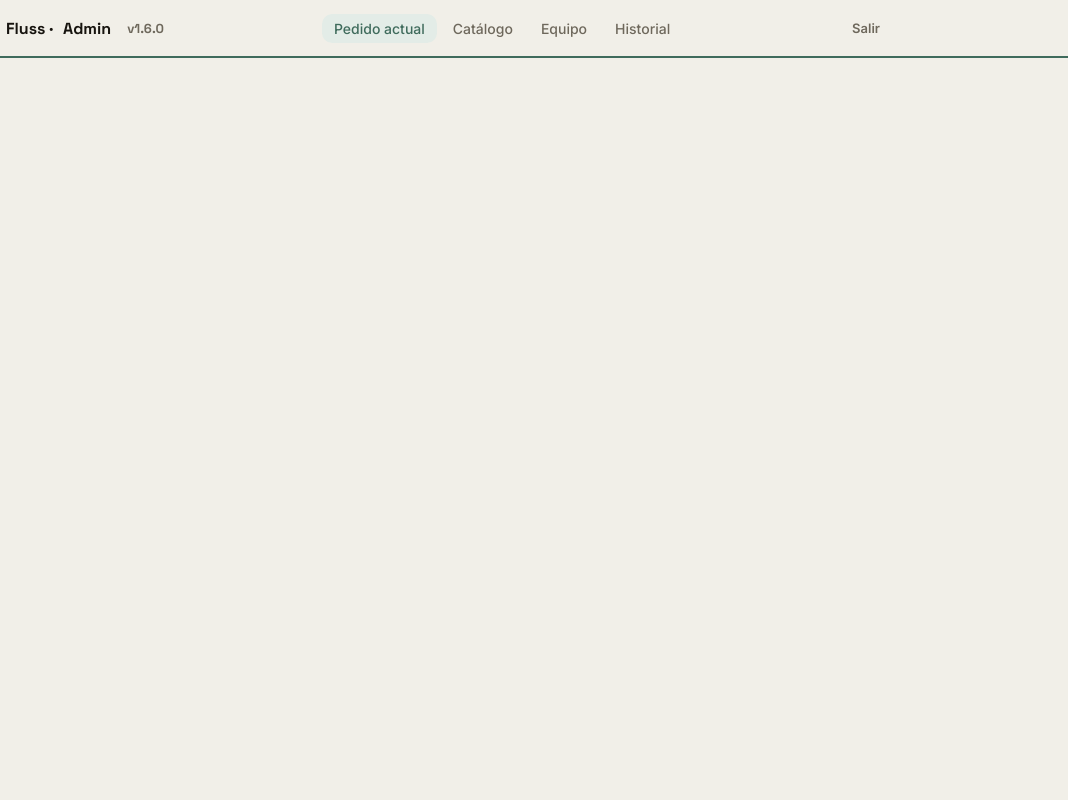
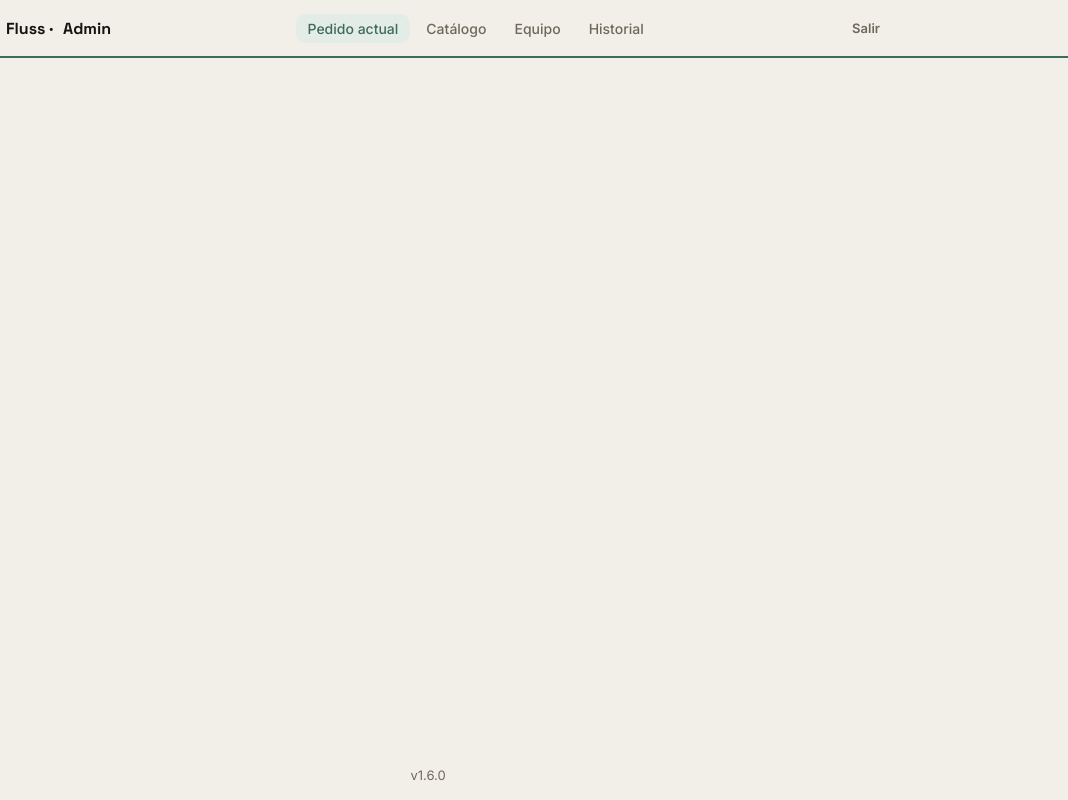
Before and after one commit to flussbd/Fluss, a website with bundled scripts: page admin-local.html in a window 1280 px wide. Shown: the full height of the page, 212-1280 px from the left. Built offline with nearby package versions, Linux system fonts and the light colour scheme; no server answers.

Commit message:
Mover número de versión al footer de cada vista

```diff
--- a/admin-local.html
+++ b/admin-local.html
@@ -15,7 +15,6 @@
         <div class="brand">
           <span class="brand-mark">F</span>
           Fluss · <span id="salonName">Admin</span>
-          <span id="appVersion" class="text-sm text-muted" style="margin-left:6px;"></span>
         </div>
         <nav class="nav-links">
           <button class="nav-link active" data-panel="dashboard">Pedido actual</button>
@@ -182,6 +181,10 @@ Welloxon Perfect 20 vol; Wella; Welloxon Perfect;; 1000 ml;; 3800</pre>
         <div id="historyList"></div>
       </section>
     </main>
+
+    <footer class="app-footer no-print" style="text-align:center; padding:16px;">
+      <span id="appVersion" class="text-sm text-muted"></span>
+    </footer>
   </div>
 
   <!-- Modal: definir fechas del pedido -->
```
Also changed, not shown: admin-plataforma.html (+4 -1 lines), basic.html (+4 -1 lines).
